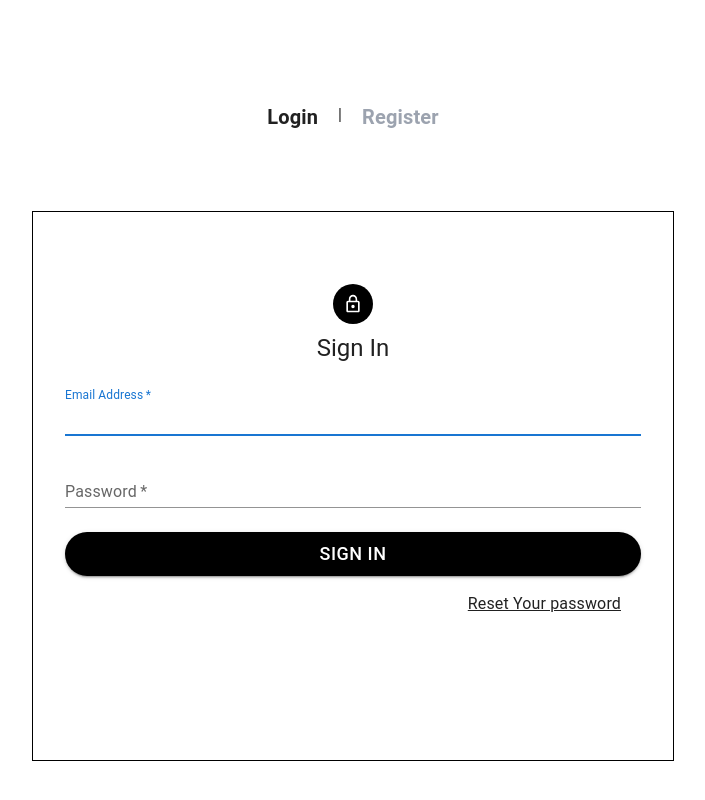
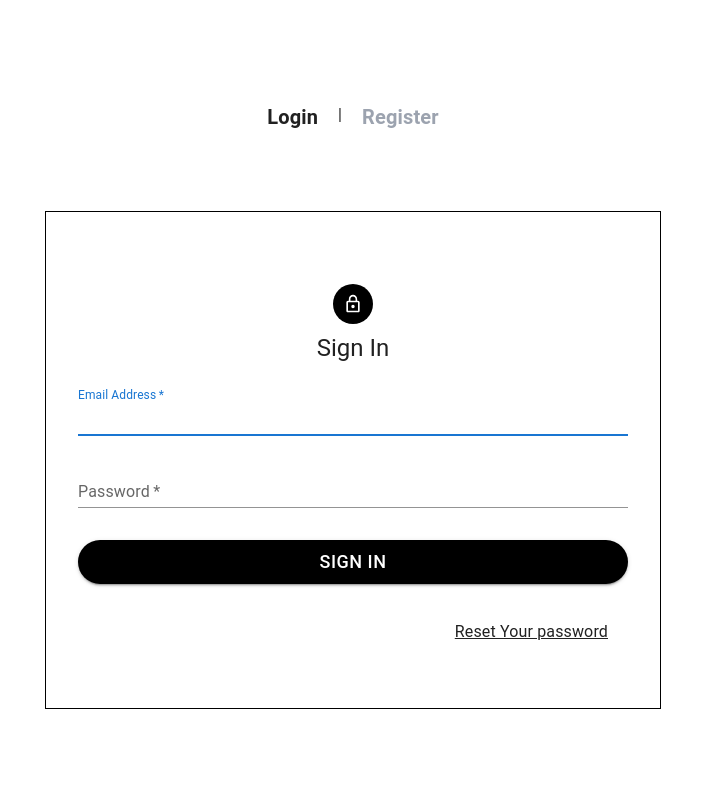
Before and after one commit to allaoua-rico/e-shop-client, a Next.js app: page /login in a window 1280 px wide. Shown: the part 392-1192 px from the top of the page, without its empty margins (287-992 px from the left). Built offline with nearby package versions, Linux system fonts and the light colour scheme.

Commit message:
fixed login page

```diff
--- a/components/Slider.js
+++ b/components/Slider.js
@@ -103,6 +103,7 @@ export default function Slider() {
                   </Link>
                 </div>
                 <img
+                //try with max-w-max max-h-max , it should work fine too
                   className="max-h-[585px] max-w-[1170px]
                   w-auto h-full absolute -right-[110px] xl:-right-0"
                   src={image}
--- a/pages/login.js
+++ b/pages/login.js
@@ -179,7 +179,7 @@ export default function Login() {
                   <Box
                     component="form"
                     noValidate
-                    sx={{ mt: 1 }}
+                    sx={{ mt: 1, display: "flex", flexDirection: "column" }}
                     autocomplete="off"
                     onSubmit={formik.handleSubmit}
                   >
@@ -203,11 +203,12 @@ export default function Login() {
                       name="email"
                       autoComplete="off"
                       autoFocus
+                      style={{ width: "50vw", maxWidth: "550px" }}
                     />
                     <div
                       className={
-                        "w-[50vw] max-w-xl transition duration-1000 " +
-                        (passReset && logReg ? "translate-x-[80vw]" : " ")
+                        " transition duration-1000 " +
+                        (!passReset || (logReg && "hidden"))
                       }
                     >
                       <TextField
@@ -229,12 +230,13 @@ export default function Login() {
                         type="password"
                         id="password"
                         autoComplete="new-password"
+                        style={{ width: "50vw", maxWidth: "550px" }}
                       />
                     </div>
                     <div
                       className={
                         " w-full transition duration-1000 " +
-                        (logReg ? "translate-x-[100vw]" : " ")
+                        (logReg && " hidden ")
                       }
                     >
                       <TextField
@@ -256,29 +258,20 @@ export default function Login() {
                         type="password"
                         name="cPassword"
                         autoComplete="new-password"
+                        style={{ width: "50vw", maxWidth: "550px" }}
                       />
                     </div>
-                    <div
-                      className={
-                        " w-full transition duration-700 " +
-                        (logReg ? " -translate-y-[80px] " : " ") +
-                        (passReset && logReg ? " -translate-y-[140px] " : "")
-                      }
-                    >
+
                     <Button
                       type="button"
-                        onClick={
-                          () =>
-                            // !passReset
-                            //   ?
-                            formik.handleSubmit()
-                          // : formikReset.handleSubmit()
-                        }
+                      onClick={() => formik.handleSubmit()}
                       fullWidth
                       variant="contained"
                       sx={{ mt: 3, mb: 2 }}
                       disabled={resSpinner}
                       style={{
+                        width: "50vw",
+                        maxWidth: "550px",
                         borderRadius: 35,
                         backgroundColor: "black",
                         fontSize: "18px",
@@ -299,7 +292,7 @@ export default function Login() {
                     </Button>
                     <div
                       className={
-                          "flex justify-end mr-5 mt-5" +
+                        "flex justify-end mr-5 mt-5 w-full" +
                         (logReg == 0 &&
                           " opacity-0 transition-all duration-500")
                       }
@@ -312,7 +305,6 @@ export default function Login() {
                       >
                         {passReset ? "Cancel" : "Reset Your password"}
                       </button>
-                      </div>
                     </div>
                   </Box>
                 </Box>
@@ -337,7 +329,7 @@ function responseHandler(
 ) {
   const { message } = data;
   // Signup response
-  console.log(message)
+  console.log(message);
   message === "registed" &&
     setResponseMsg("Registered Successfully, you can logIn");
   message === "Couldn't create the user" && setResponseMsg(message);
```
Lines whose indentation alone changed are shown as unchanged.
